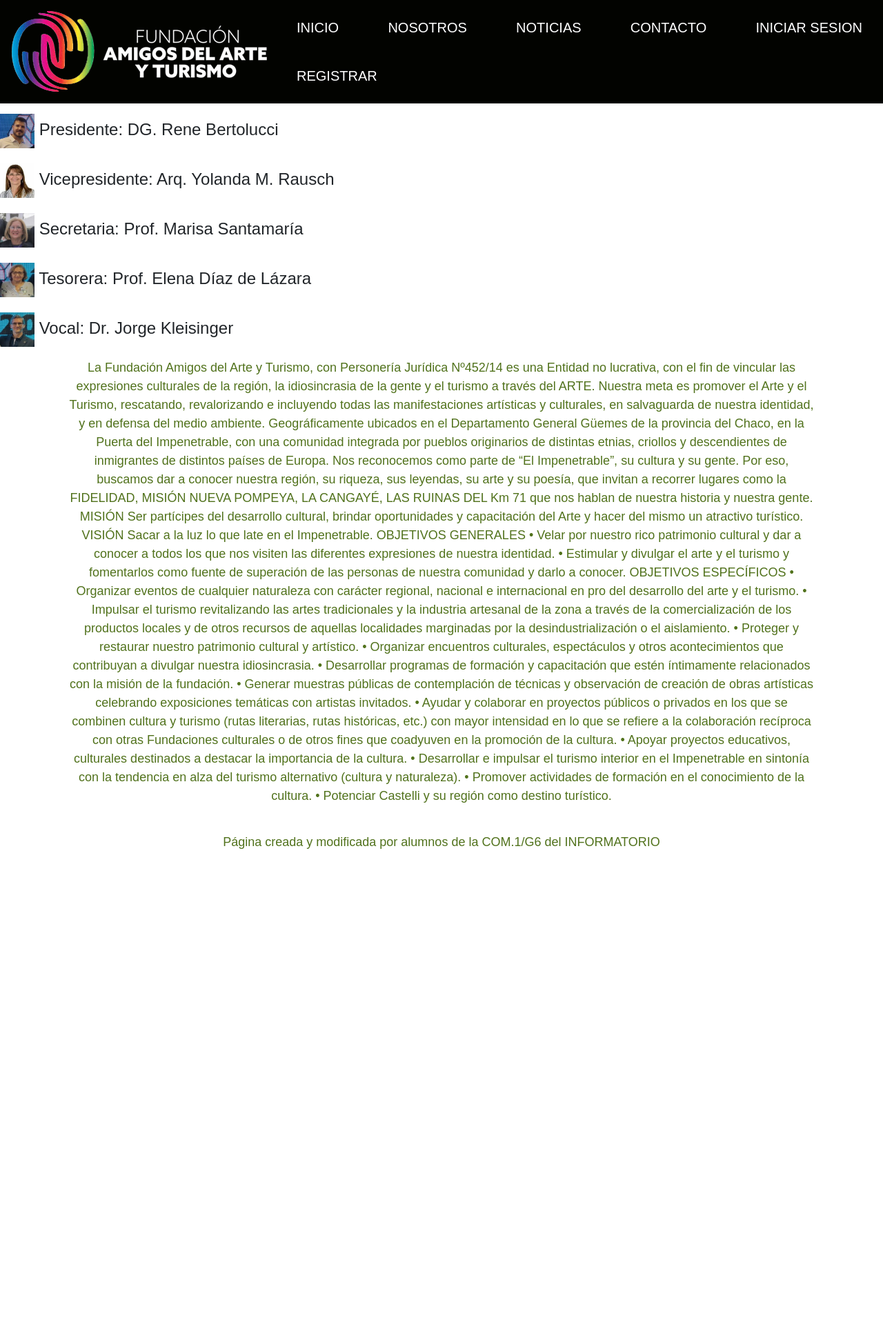
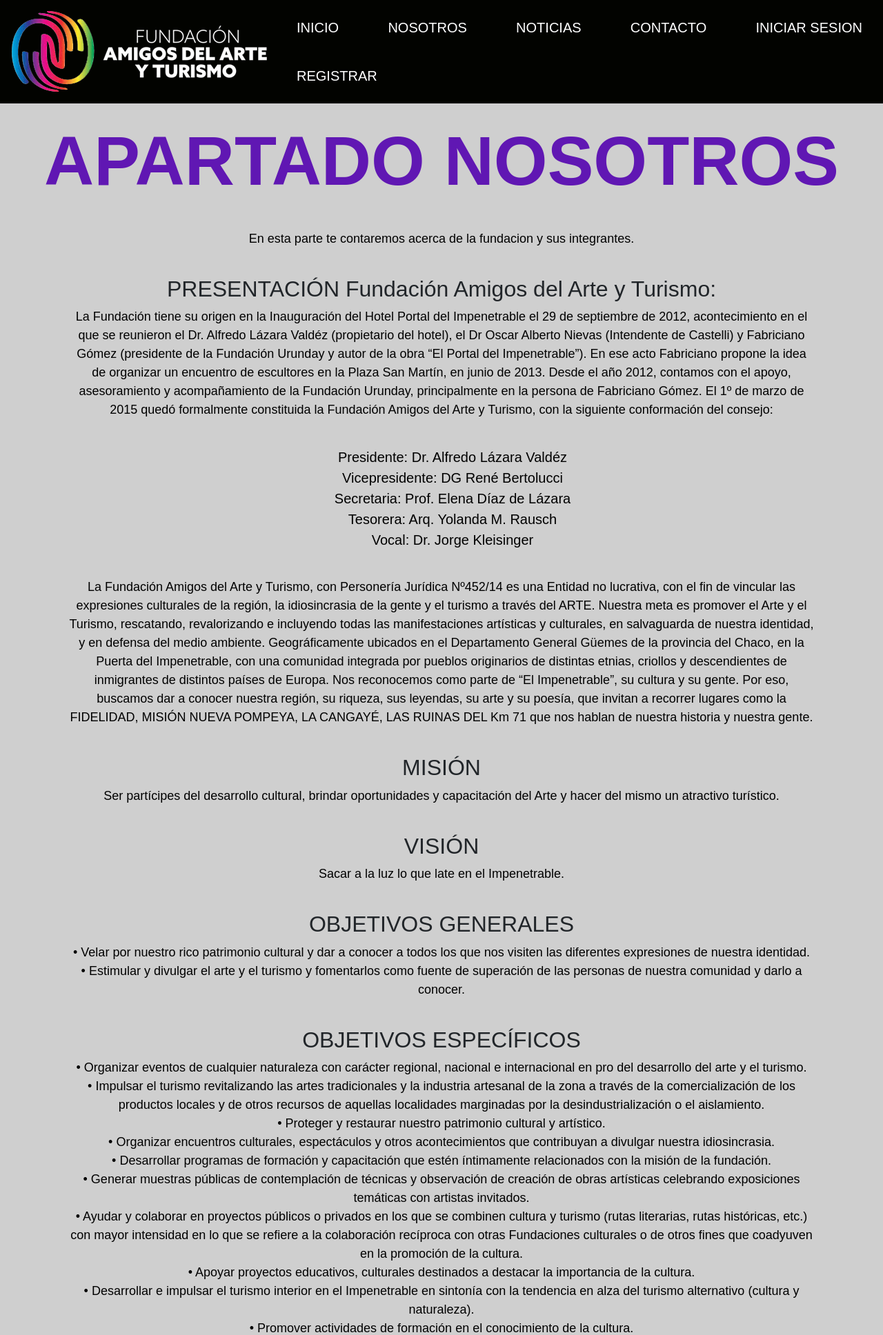
Before and after one commit to NahuelSanchez5/Fundaci-n-Amigos-del-Arte, a Django app: page /Nosotros/ in a window 1280 px wide. Shown: the top 1936 px of the page at 69% size. Before the commit the page ends 1231 px from the top, so only its background shows below. Run offline with Django 3.2, Linux system fonts and the light colour scheme.

Commit message:
arreglo errores, nahuel vanesa

```diff
--- a/blog/static/css/main.css
+++ b/blog/static/css/main.css
@@ -6,9 +6,12 @@
     vertical-align: baseline;
 }
 
+/* ES EL BODY DE TODO EL PROYECTO */
 body {
     text-align: center;
     font-family: sans-serif;
+    background-color: rgb(207, 207, 207);
+    list-style-type:none
 }
 
 .head {
@@ -48,7 +51,7 @@ body {
 }
 
 .navbar a:hover {
-    background: #3f3f3f;
+    background: #9f8d8d;
 }
 
 .header {
@@ -61,146 +64,47 @@ body {
 .foto{
     height: 100%;
     width: 100%;
-
 }
 
+/* PARA USAR EN TITULOS INICIALES DE LAS APPS */
 .title {
     margin-bottom: 40px;
-    font-size: 60px;
-    font-weight: 600;
+    font-size: 100px;
+    font-weight: bolder;
     text-transform: uppercase;
-    color: rgb(38, 0, 252);
+    color: rgb(96, 23, 179);
 }
 
 p {
     margin-bottom: 40px;
     font-size: 18px;
-    color: rgb(81, 114, 28);
+    color: rgb(0, 0, 0);
     padding: 0 100px;
 }
 
-h4 {
-  text-align: left;
-  line-height:3.0;
-}
-
-
-
-.btn {
-    display: inline-block;
-    margin-top: 15px;
-    padding: 10px 40px;
-    border: 2px solid #9c27b0;
-    color: #fff;
-    text-decoration: none;
-    background: #9c27b0;
-}
-
-.btn:hover {
-    background: none;
-
-}
-
-.btn-home {
-    display: flex;
-}
-
-.btn-home a {
-    margin: 0 10px;
-}
-
-
-.content {
+/* LO QUE ESTA DEBAJO DE LA BARRA DE NAVEGACION */
+.cont-nosotros {
     height: 50vh;
     display: flex;
     flex-direction: column;
-    justify-content: center;
+    justify-content: flex-end;
     align-items: center;
 }
 
-.sau {
-    padding: 30px;
-    background: #1f1d1d
-}
-
-.box-container {
-    display: flex;
-    justify-content: center;
-    flex-wrap: wrap;
-    text-align: center;
-
-}
-
-.box-container .box {
-    height: 11rem;
-    width: 17rem;
-    background: #101010;
-    text-align: center;
-    border-radius: 1rem;
-    box-shadow: 0 .3rem 5rem rgba(0, 0 , 0, .5);
-    margin: 2rem;
-}
-
-.box-container .box i {
-    height: 3rem;
-    width: 3rem;
-    line-height: 3rem;
-    text-align: center;
-    border-radius: 50%;
-    color: rgb(27, 112, 146);
-    background: #9c27b0;
-    font-size: 2rem;
-    margin: 1rem 0;
-
-}
-
-.box-container .box h3 {
-    font-size: 20px;
-    color: #9c27b0;
-
-}
-
-.box-container .box p {
-    padding: 0 15px;
-    font-size: 16px;
-}
-
-.about {
-    background: #171717;
-}
-
-.price {
-    background: url(img/costos.jpg) no-repeat center;
-    background-attachment: fixed;
-    background-size: cover;
-    text-align: center;
-}
-
-
-.contact {
-    padding-top: 20px;
-    background: #171717;
-    padding-bottom: 0;
-}
-
-
-@media (max-width: 768px) {
+@media (max-width: 620px) {
 
     .title {
         margin-bottom: 0;
         font-size: 40px;
     }
-
-    .sau {
-        height: 100vh;
-    }
-
     .navbar {
         display: none;
     }
+}
 
 
-}
+/* DESDE ACA SE RETOCA CON CSS CADA PARTE */
+
 
 .iniciosesion {
     text-align: center;
@@ -213,11 +117,13 @@ h4 {
     color:rgb(0, 0, 0);
     background-image: url(../img/OIP.jpg);
     font-family: sans-serif;
+    background-repeat: no-repeat;
+    background-size: cover;
 }
 .redes {
     background-color: #020300;
     width: 150px;
-    height: 90px;
+    height: 125px;
     border-radius: 10px;
     margin: auto;
     line-height: 30px;
@@ -226,8 +132,32 @@ a {
     color: rgb(255, 255, 255);
     text-decoration: none;
 }
-.mapa {
-   border-radius: 15px;
+.mapa iframe {
+   border-radius: 25px;
    margin-top: 10px;
 
 }
+
+.nosotros {
+    text-decoration: none;
+}
+
+footer {
+    background-color: rgb(0, 0, 0);
+    bottom: 0;
+    width: 100%;
+    height: 40px;
+    color: white;
+    font-size: 15px;
+    text-align: center;
+}
+
+ul{
+    font-size: 20px;
+    list-style: none;
+    color: rgb(0, 0, 0);
+}
+
+.integrantes {
+    align-items: justify;
+}
--- a/blog/templates/base.html
+++ b/blog/templates/base.html
@@ -14,7 +14,9 @@
     <script src="https://cdn.jsdelivr.net/npm/bootstrap@5.2.3/dist/js/bootstrap.bundle.min.js" integrity="sha384-kenU1KFdBIe4zVF0s0G1M5b4hcpxyD9F7jL+jjXkk+Q2h455rYXK/7HAuoJl+0I4" crossorigin="anonymous"></script>
 </head>
 
+
 <body>
+    <header>
         <div class="head">
 
             <div class="logo">
@@ -40,13 +42,12 @@
             </nav>
 
         </div>
+    </header>
     {% block contenido %}
     {% endblock contenido %}
-
-
 </body>
 <footer>
-    <p> Página creada y modificada por alumnos de la COM.1/G6 del INFORMATORIO</p>
+    Página creada y modificada por alumnos de la COM.1/G6 del INFORMATORIO
 </footer>
 
 
--- a/blog/templates/t_nosotros.html
+++ b/blog/templates/t_nosotros.html
@@ -4,114 +4,110 @@
 {% block titulo %} NOSOTROS {% endblock titulo %}
 
 {% block contenido %}
-  <h2>Hola estas en la pagina nosotros</h2>
-  <p>
-    <h3>Integrantes de la comisión</h3>
-  </p>
-
-  <h4>
-  <body>
-  <header>
-
-    <img src="{% static 'img/presidente.jpg' %}"  alt="foto_presidente" width="50px" height="50px">
-    Presidente: DG. Rene Bertolucci
-
-  </header>
-  </body>
-
 
 <body>
-  <header>
+  <section class="cont-nosotros">
+      <h2 class="title"> Bienvenidos al apartado nosotros </h2>
+      <p> En esta parte te contaremos acerca de la fundacion y sus integrantes. </p>
+  </section>
 
+  <article>
+    <h2>PRESENTACIÓN Fundación Amigos del Arte y Turismo:</h2>
+    <p>La Fundación tiene su origen en la Inauguración del Hotel Portal del Impenetrable el 29 de septiembre de 2012, acontecimiento en el que se reunieron el Dr. Alfredo Lázara Valdéz (propietario del hotel), el Dr Oscar Alberto Nievas (Intendente de Castelli) y Fabriciano Gómez (presidente de la Fundación Urunday y autor de la obra “El Portal del Impenetrable”). En ese acto Fabriciano propone la idea de organizar un encuentro de escultores en la Plaza San Martín, en junio de 2013. Desde el año 2012, contamos con el apoyo, asesoramiento y acompañamiento de la Fundación Urunday, principalmente en la persona de Fabriciano Gómez.
+
+      El 1º de marzo de 2015 quedó formalmente constituida la Fundación Amigos del Arte y Turismo, con la siguiente conformación del consejo:
+      <ul>
+        <li>Presidente: Dr. Alfredo Lázara Valdéz</li>
+        <li>Vicepresidente: DG René Bertolucci</li>
+        <li>Secretaria: Prof. Elena Díaz de Lázara</li>
+        <li>Tesorera: Arq. Yolanda M. Rausch</li>
+        <li>Vocal: Dr. Jorge Kleisinger</li>
+      </ul>
+    </p>
+    <p>La Fundación Amigos del Arte y Turismo, con Personería Jurídica Nº452/14 es una Entidad no lucrativa, con el fin de vincular las expresiones culturales de la región, la idiosincrasia de la gente y el turismo a través del ARTE.
+      Nuestra meta es promover el Arte y el Turismo, rescatando, revalorizando e incluyendo todas las manifestaciones artísticas y culturales, en salvaguarda de nuestra identidad, y en defensa del medio ambiente.
+      Geográficamente ubicados en el Departamento General Güemes de la provincia del Chaco, en la Puerta del Impenetrable, con una comunidad integrada por pueblos originarios de distintas etnias, criollos y descendientes de inmigrantes de distintos países de Europa.
+      Nos reconocemos como parte de “El Impenetrable”, su cultura y su gente. Por eso, buscamos dar a conocer nuestra región, su riqueza, sus leyendas, su arte y su poesía, que invitan a recorrer lugares como la FIDELIDAD, MISIÓN NUEVA POMPEYA, LA CANGAYÉ, LAS RUINAS DEL Km 71 que nos hablan de nuestra historia y nuestra gente.
+    </p>
+  </article>
+  <article>
+    <h2>MISIÓN</h2>
+    <p>Ser partícipes del desarrollo cultural, brindar oportunidades y capacitación del Arte y hacer del mismo un atractivo turístico.</p>
+  </article>
+  <article>
+    <h2>VISIÓN</h2>
+    <p>Sacar a la luz lo que late en el Impenetrable. </p>
+  </article>
+  <article>
+    <h2>OBJETIVOS GENERALES</h2>
+    <p>
+      • Velar por nuestro rico patrimonio cultural y dar a conocer a todos los que nos visiten las diferentes expresiones de nuestra identidad.<br>
+      • Estimular y divulgar el arte y el turismo y fomentarlos como fuente de superación de las personas de nuestra comunidad y darlo a conocer.<br>
+    </p>
+  </article>
+  <article>
+    <h2>OBJETIVOS ESPECÍFICOS</h2>
+    <p>
+      • Organizar eventos de cualquier naturaleza con carácter regional, nacional e internacional en pro del desarrollo del arte y el turismo.<br>
+      • Impulsar el turismo revitalizando las artes tradicionales y la industria artesanal de la zona a través de la comercialización de los productos locales y de otros recursos de aquellas localidades marginadas por la desindustrialización o el aislamiento.<br>
+      • Proteger y restaurar nuestro patrimonio cultural y artístico.<br>
+      • Organizar encuentros culturales, espectáculos y otros acontecimientos que contribuyan a divulgar nuestra idiosincrasia.<br>
+      • Desarrollar programas de formación y capacitación que estén íntimamente relacionados con la misión de la fundación.<br>
+      • Generar muestras públicas de contemplación de técnicas y observación de creación de obras artísticas celebrando exposiciones temáticas con artistas invitados.<br>
+      • Ayudar y colaborar en proyectos públicos o privados en los que se combinen cultura y turismo (rutas literarias, rutas históricas, etc.) con mayor intensidad en lo que se refiere a la colaboración recíproca con otras Fundaciones culturales o de otros fines que coadyuven en la promoción de la cultura.<br>
+      • Apoyar proyectos educativos, culturales destinados a destacar la importancia de la cultura.<br>
+      • Desarrollar e impulsar el turismo interior en el Impenetrable en sintonía con la tendencia en alza del turismo alternativo (cultura y naturaleza).<br>
+      • Promover actividades de formación en el conocimiento de la cultura.<br>
+      • Potenciar Castelli y su región como destino turístico.<br>
+
+    </p>
+  </article>
+
+  <section class="integrantes">
+    <h3>CONFORMACIÓN ACTUAL DE LA COMISIÓN:</h3>
+    <ul>
+      <li>
+        <img src="{% static 'img/presidente.jpg' %}" alt="foto_presidente" width="50px" height="50px">
+        Presidente: DG. Rene Bertolucci
+      </li>
+      <li>
         <img src="{% static 'img/vicepresidente.jpg' %}"  alt="foto_vicepresidente" width="50px" height="50spx">
         Vicepresidente: Arq. Yolanda M. Rausch
-
-  </header>
-  </body>
-
-
-  <body>
-  <header>
-
+      </li>
+      <li>
         <img src="{% static 'img/secretaria.jpg' %}"  alt="foto_secretaria" width="50px" height="50spx">
         Secretaria: Prof. Marisa Santamaría
 
-  </header>
-  </body>
-
-
-
-  <body>
-  <header>
-
+      </li>
+      <li>
         <img src="{% static 'img/tesorera1.jpg' %}"  alt="foto_tesorera" width="50px" height="50spx">
         Tesorera: Prof. Elena Díaz de Lázara
-
-  </header>
-  </body>
-
-
-
-   <body>
-  <header>
-
+      </li>
+      <li>
         <img src="{% static 'img/vocal.jpg' %}"  alt="foto_vocal" width="50px" height="50spx">
         Vocal: Dr. Jorge Kleisinger
+      </li>
+    </ul>
+  </section>
 
-  </header>
+  <article>
+    <h2>RECUPERACIÓN DE PATRIMONIO HISTÓRICO:</h2>
+    <p>En febrero de 2015, la Municipalidad de Juan José Castelli nos cedió en comodato el antiguo edificio de la primera escuela primaria de la ciudad, la Escuela Nacional Nº 255. A partir de ese momento comenzamos a elaborar el proyecto de recuperación del mismo.
+      Luego del Encuentro de 2015, comenzaron las obras de la primera etapa, con la colaboración del Municipio con los materiales, y la Fundación aportó la mano de obra.
+      El 7 de julio de 2016 se inauguró la 1º etapa de la obra, tres aulas y un sanitario. El edificio ahora funciona como sede de nuestra Fundación.
+    </p>
+  </article>
+  <article>
+    <h2>RESEÑA DE LOS ENCUENTROS ANTERIORES:</h2>
+    <p>
+      2013: Encuentro de Escultores del Impenetrable: “Especies en Extinción” – 17 al 22 de junio 2013. Material: madera de palo santo.<br>
+      2014: Encuentro de Escultores del Impenetrable: “Guardianes del Monte” – 27 de octubre al 1 de noviembre de 2014. Material: cerámica.<br>
+      2015: Encuentro de Escultores en el Impenetrable:” Mitos y Leyendas”4 al 11 de junio de 2015. Material: Madera de Palo Santo.<br>
+      2016: Encuentro Internacional de Escultores en el Impenetrable 2016: “Sonidos del Monte” del 26 al 31 de julio de 2016. Material: Mármol, acero y Palo Santo.<br>
+      2017: Encuentro de escultores en el Impenetrable 2017: “El origen” – 10 al 15 de julio de 2017. Material: madera de Palo Santo.<br>
+      2018: Encuentro Internacional de Escultores en el Impenetrable 2018: “Fuerza Natural” del 24 al 28 de julio. Material: Mármol, acero y Palo Santo.<br>
+      2019: Encuentro de Escultores en el Impenetrable 2019: “Instinto” del 25 al 30 de junio. Material: Palo Santo <br>
+    </p>
+  </article>
 </body>
-  </h4>
-
-
-  <p>
-    La Fundación Amigos del Arte y Turismo, con Personería Jurídica Nº452/14 es una Entidad
-no lucrativa, con el fin de vincular las expresiones culturales de la región, la idiosincrasia de
-la gente y el turismo a través del ARTE.
-
-Nuestra meta es promover el Arte y el Turismo, rescatando, revalorizando e incluyendo
-todas las manifestaciones artísticas y culturales, en salvaguarda de nuestra identidad, y en
-defensa del medio ambiente.
-
-Geográficamente ubicados en el Departamento General Güemes de la provincia del Chaco,
-en la Puerta del Impenetrable, con una comunidad integrada por pueblos originarios de
-distintas etnias, criollos y descendientes de inmigrantes de distintos países de Europa.
-Nos reconocemos como parte de “El Impenetrable”, su cultura y su gente. Por eso,
-buscamos dar a conocer nuestra región, su riqueza, sus leyendas, su arte y su poesía, que
-invitan a recorrer lugares como la FIDELIDAD, MISIÓN NUEVA POMPEYA, LA CANGAYÉ,
-LAS RUINAS DEL Km 71 que nos hablan de nuestra historia y nuestra gente.
-
-MISIÓN
-Ser partícipes del desarrollo cultural, brindar oportunidades y capacitación del Arte y hacer
-del mismo un atractivo turístico.
-VISIÓN
-Sacar a la luz lo que late en el Impenetrable.
-OBJETIVOS GENERALES
-• Velar por nuestro rico patrimonio cultural y dar a conocer a todos los que nos visiten las
-diferentes expresiones de nuestra identidad.
-• Estimular y divulgar el arte y el turismo y fomentarlos como fuente de superación de las
-personas de nuestra comunidad y darlo a conocer.
-OBJETIVOS ESPECÍFICOS
-• Organizar eventos de cualquier naturaleza con carácter regional, nacional e internacional
-en pro del desarrollo del arte y el turismo.
-• Impulsar el turismo revitalizando las artes tradicionales y la industria artesanal de la zona a
-través de la comercialización de los productos locales y de otros recursos de aquellas
-localidades marginadas por la desindustrialización o el aislamiento.
-• Proteger y restaurar nuestro patrimonio cultural y artístico.
-• Organizar encuentros culturales, espectáculos y otros acontecimientos que contribuyan a
-divulgar nuestra idiosincrasia.
-• Desarrollar programas de formación y capacitación que estén íntimamente relacionados
-con la misión de la fundación.
-• Generar muestras públicas de contemplación de técnicas y observación de creación de
-obras artísticas celebrando exposiciones temáticas con artistas invitados.
-• Ayudar y colaborar en proyectos públicos o privados en los que se combinen cultura y
-turismo (rutas literarias, rutas históricas, etc.) con mayor intensidad en lo que se refiere a la
-colaboración recíproca con otras Fundaciones culturales o de otros fines que coadyuven en
-la promoción de la cultura.
-• Apoyar proyectos educativos, culturales destinados a destacar la importancia de la cultura.
-• Desarrollar e impulsar el turismo interior en el Impenetrable en sintonía con la tendencia en
-alza del turismo alternativo (cultura y naturaleza).
-• Promover actividades de formación en el conocimiento de la cultura.
-• Potenciar Castelli y su región como destino turístico.
-
-  </p>
 {% endblock contenido %}
--- a/blog/templates/usuarios/login.html
+++ b/blog/templates/usuarios/login.html
@@ -1,5 +1,8 @@
 {% extends 'base.html' %}
 {% load static %}
+
+{% block titulo %} INICIO SESION {% endblock titulo %}
+
 {% block contenido %}
 		<div class="iniciosesion">
 			<form method="POST">{%csrf_token%}
--- a/blog/templates/usuarios/registro.html
+++ b/blog/templates/usuarios/registro.html
@@ -1,6 +1,8 @@
 {% extends 'base.html' %}
 {% load static %}
-{% block title %}Registro{% endblock %}
+
+{% block titulo %} REGISTRO {% endblock titulo %}
+
 {% block contenido %}
 
 <main role="main">
```
Also changed, not shown: blog/templates/t_contacto.html (+19 -23 lines), blog/templates/t_home.html (+5 -2 lines). Lines whose indentation alone changed are shown as unchanged.
